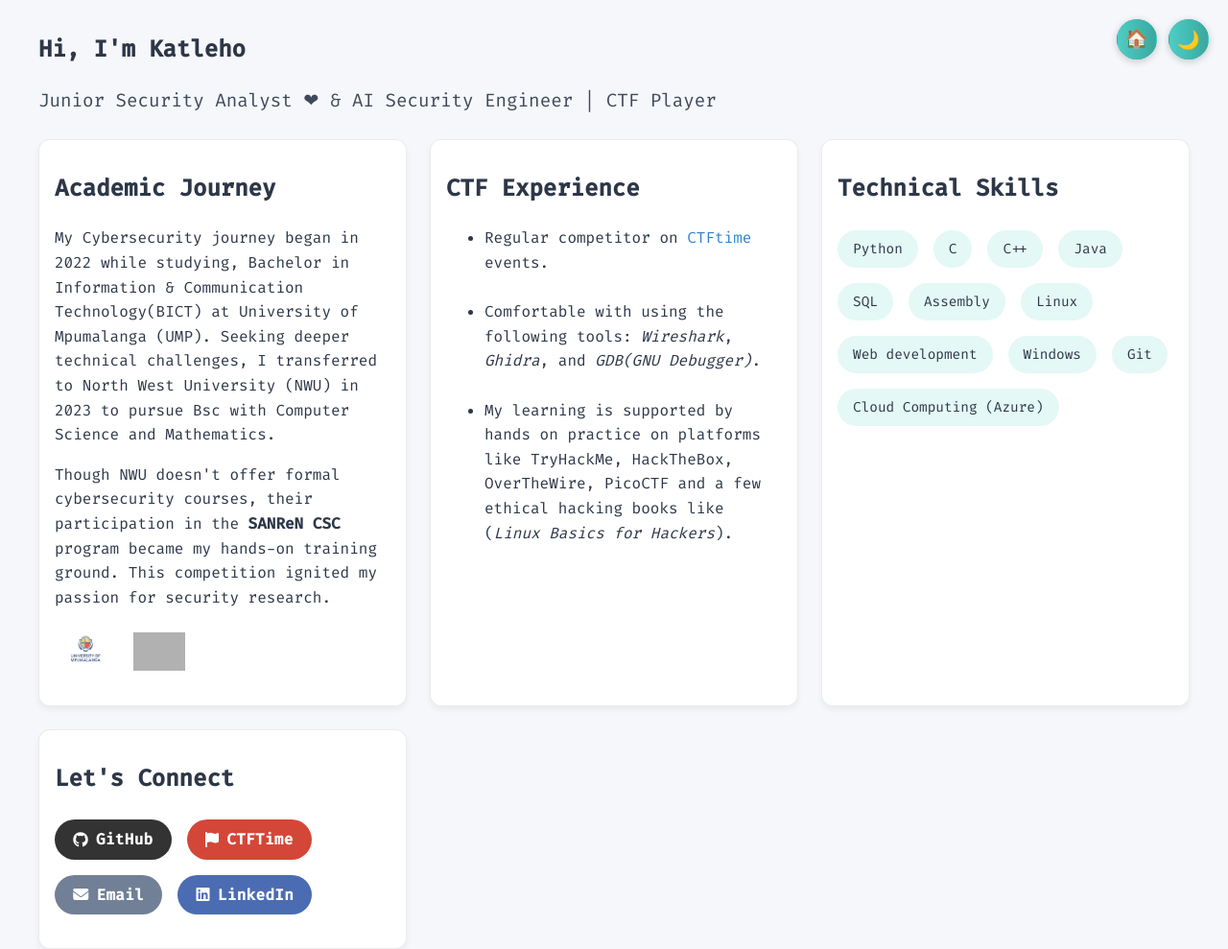
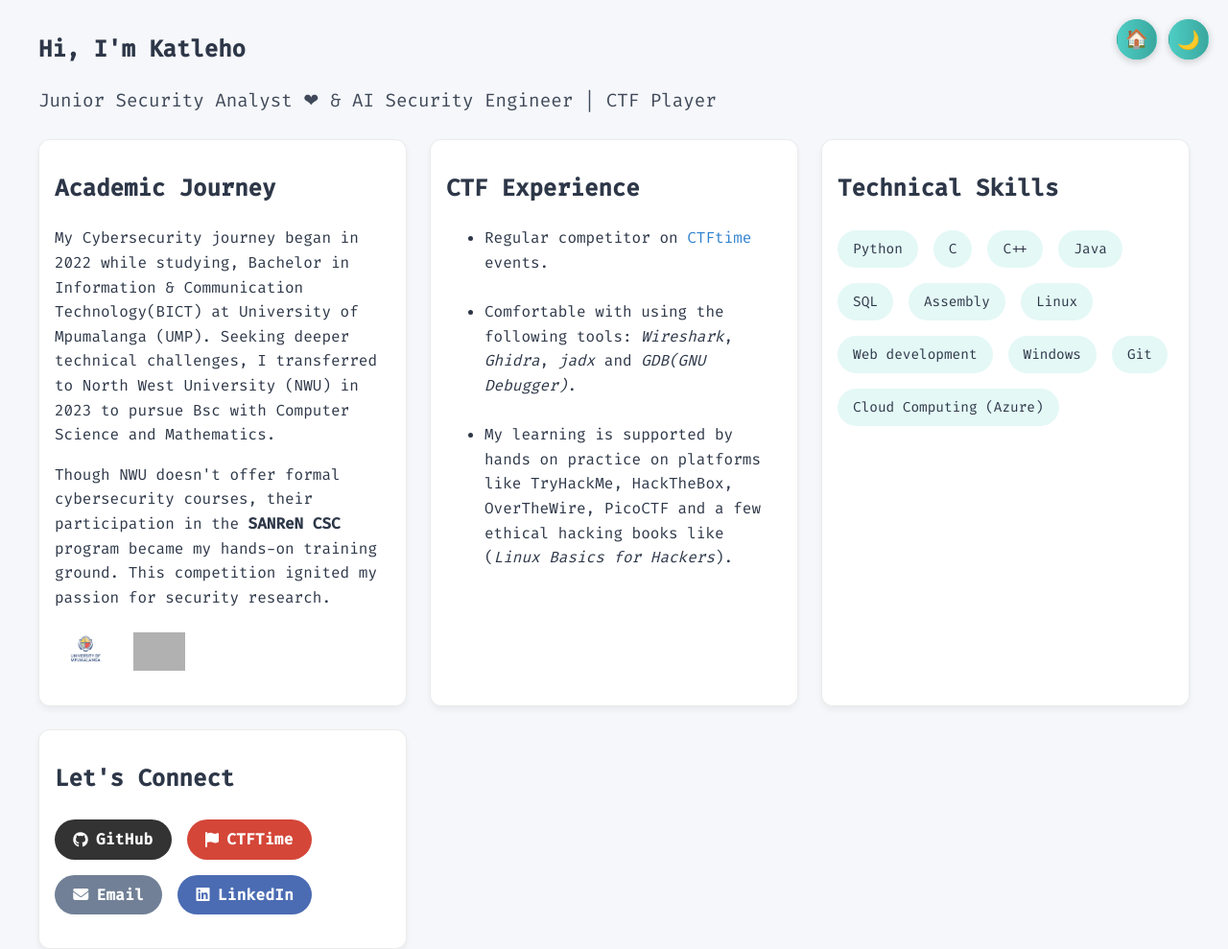
Before and after one commit to PathogenicKatt/PathogenicKatt.github.io, a Jekyll site: the page built from about.md, in a window 1280 px wide. Shown: the whole page at 96% size. Built offline with Jekyll 4.4.1, drawn with Linux system fonts in a browser that asks for light colours; grey boxes are pictures that could not be loaded.

Commit message:
Update about.md

```diff
--- a/about.md
+++ b/about.md
@@ -15,27 +15,23 @@
     <section class="about-card">
       <h2>Academic Journey</h2>
       <p>My Cybersecurity journey began in 2022 while studying, Bachelor in Information & Communication Technology(BICT) at  University of Mpumalanga (UMP). Seeking deeper technical challenges, I transferred to North West University (NWU) in 2023 to pursue Bsc with Computer Science and Mathematics.</p>
-
       <p>Though NWU doesn't offer formal cybersecurity courses, their participation in the <strong> SANReN CSC </strong> program became my hands-on training ground. This competition ignited my passion for security research.</p>
-
       <div class="university-logos">
         <img src="{{ '/assets/img/ump-logo.png' | relative_url }}" alt="University of Mpumalanga logo" loading="lazy">
         <img src="{{ '/assets/img/nwu-logo.png' | relative_url }}" alt="North West University logo" loading="lazy">
       </div>
     </section>
-
     <section class="about-card">
       <h2>CTF Experience</h2>
       <ul class="ctf-skills">
         <li>Regular competitor on <a href="https://ctftime.org/" target="_blank" rel="noopener noreferrer">CTFtime</a> events.</li>
         <br>
-        <li>Comfortable with using the following tools: <i>Wireshark</i>,<i> Ghidra</i>, and <i> GDB(GNU Debugger)</i>.
+        <li>Comfortable with using the following tools: <i>Wireshark</i>,<i> Ghidra</i>, <i>jadx</i> and <i> GDB(GNU Debugger)</i>.
         </li>
         <br>
         <li>My learning is supported by hands on practice on platforms like TryHackMe, HackTheBox, OverTheWire, PicoCTF and a few ethical hacking books like (<i>Linux Basics for Hackers</i>).</li>
       </ul>
     </section>
-
     <section class="about-card">
       <h2>Technical Skills</h2>
       <div class="skill-cloud">
@@ -51,10 +47,7 @@
         <span>Git</span>
         <span>Cloud Computing (Azure)</span>
       </div>
-
     </section>
-
-    <!-- Connect Section -->
     <section class="about-card connect">
       <h2>Let's Connect</h2>
       <div class="social-links">
```
